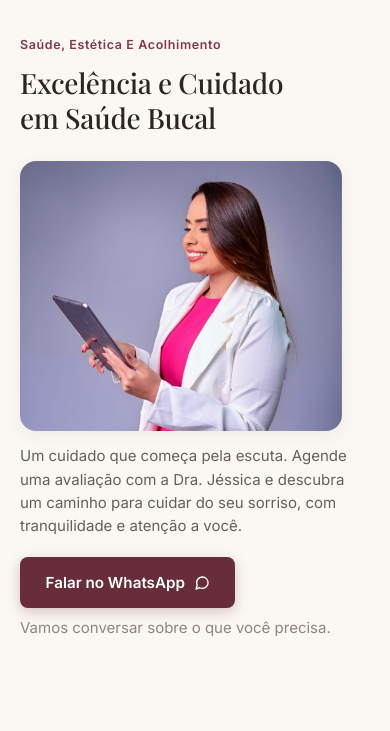
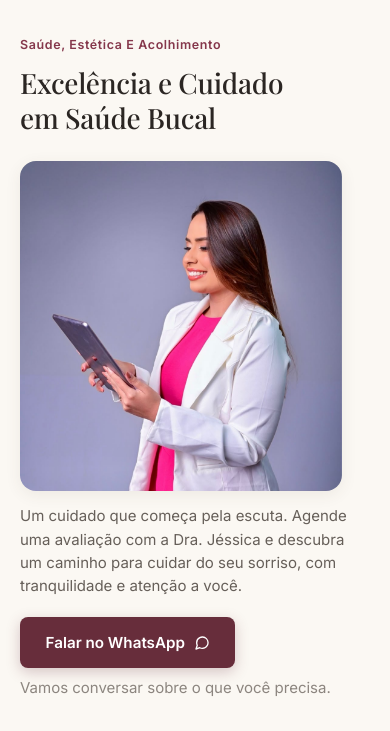
Before and after one commit to Ricardoqs20/Consultorio_Jessica, a Flask app: page / in a window 390 px wide; the page is wider, and only the part inside the window is pictured. Shown: the part 88-819 px from the top of that part. Run offline with Flask 3, Linux system fonts and the light colour scheme; some web fonts are replaced.

Commit message:
teste imagem parte 9

```diff
--- a/static/css/style.css
+++ b/static/css/style.css
@@ -1277,9 +1277,9 @@ a {
 .hero-mobile-img {
     width: 92% !important;
     max-width: 350px !important;
-    height: 270px !important; /* Altura ligeiramente mais compacta para aproximar do quadrado do Canva */
+    height: 330px !important; /* Aumenta a altura vertical para revelar mais da parte de baixo */
     object-fit: cover !important;
-    object-position: center 25% !important; /* Move o foco do corte um pouco para baixo, mostrando mais o corpo e menos o teto */
+    object-position: center 15% !important; /* Ajusta o enquadramento para equilibrar o topo e a base */
     border-radius: 16px !important;
     box-shadow: 0 4px 16px rgba(78, 62, 54, 0.08) !important;
     display: block !important;
```
